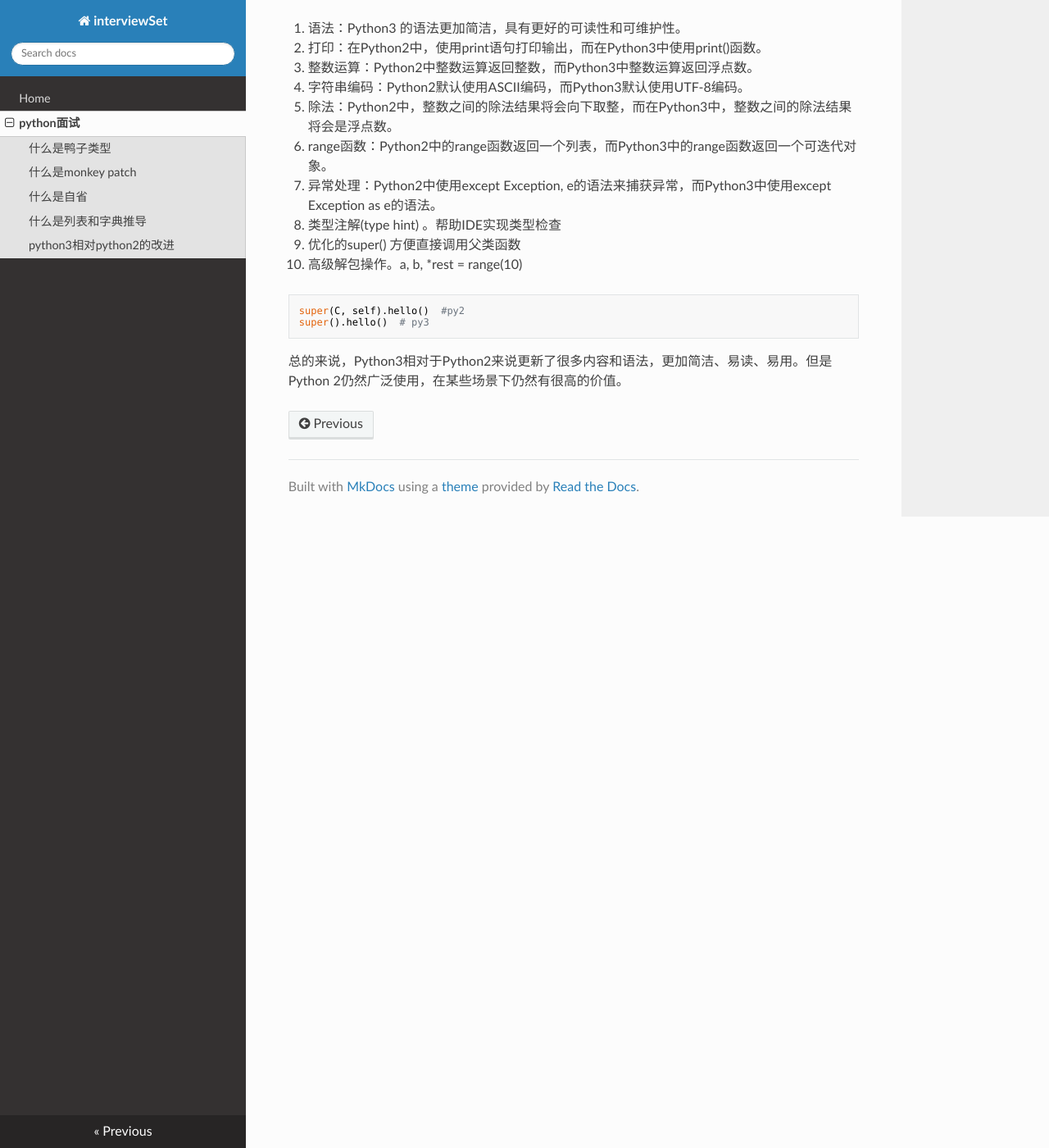
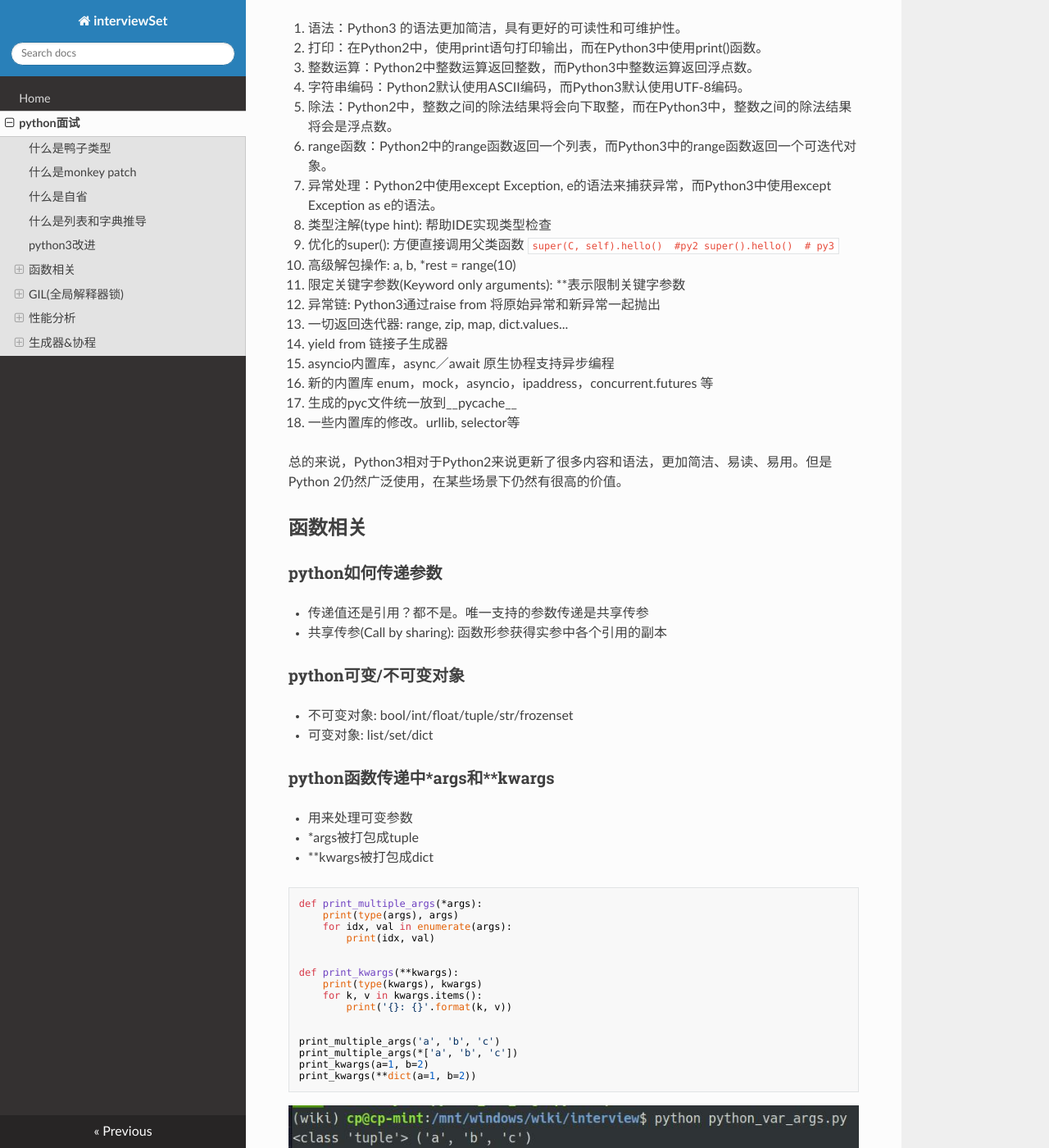
Before and after one commit to cpmango/interview, an MkDocs documentation site: the page built from docs/python面试.md, in a window 1280 px wide and 1400 px high, scrolled down 2976 px. Shown: the whole window at 82% size. Built offline with MkDocs 1.6.1, drawn with Linux system fonts in a browser that asks for light colours; nearby versions of some CDN libraries; some of the changed text lies outside the part shown.

Commit message:
更新python面试题库

````diff
--- a/docs/python面试.md
+++ b/docs/python面试.md
@@ -2,10 +2,10 @@
 
 ## 什么是鸭子类型
 
-** 鸭子类型（Duck Typing）是一种动态类型的编程概念，指使用一个对象的实际属性和方法来判断其类型，而不是依赖于明确的类型定义。这种概念可以让程序更加灵活，因为它允许不同类型的对象通过共享相同的属性和方法而完成相同的操作。鸭子类型的名字来自于“走起来像鸭子、叫起来像鸭子”的说法，即如果一个对象看起来像一只鸭子，走起路来也像鸭子，那么它就应该被视为一只鸭子。 **
+** 鸭子类型(Duck Typing)是一种动态类型的编程概念，指使用一个对象的实际属性和方法来判断其类型，而不是依赖于明确的类型定义。这种概念可以让程序更加灵活，因为它允许不同类型的对象通过共享相同的属性和方法而完成相同的操作。鸭子类型的名字来自于“走起来像鸭子、叫起来像鸭子”的说法，即如果一个对象看起来像一只鸭子，走起路来也像鸭子，那么它就应该被视为一只鸭子。 **
 
-- 关注点在对象的行为，而不是类型（duck typing）
-- 比如 file，StringIO，socket 对象都支持read／write方法（file like object)
+- 关注点在对象的行为，而不是类型(duck typing)
+- 比如 file，StringIO，socket 对象都支持read／write方法(file like object)
 - 再比如定义了＿iter＿魔术方法的对象可以用for迭代
 
 ```python
@@ -79,7 +79,7 @@ function_to_patch = new_function
 
 - Python自省是指Python解释器在运行时能够查询对象的各种信息，包括类型、属性、方法、模块、函数等等。Python自省使得开发者可以动态地检查代码并用这些信息进行调试和优化
 
-- Python自省的一些常用函数和方法包括：type()，dir()，vars()，help()，getattr()，setattr()，hasattr(), id(), isinstance()等等。这些函数和方法可以用来查询对象的各种信息，比如对象的类型、对象的属性和方法、模块的变量和函数等等。同时，Python还有一些特殊方法（比如__class__、__dict__、__dir__等等）可以用于自省
+- Python自省的一些常用函数和方法包括：type()，dir()，vars()，help()，getattr()，setattr()，hasattr(), id(), isinstance()等等。这些函数和方法可以用来查询对象的各种信息，比如对象的类型、对象的属性和方法、模块的变量和函数等等。同时，Python还有一些特殊方法(比如__class__、__dict__、__dir__等等)可以用于自省
 
 - Inspect 模块提供了更多获取对象信息的函数
 
@@ -135,7 +135,7 @@ print(d)
 ```
 
 
-## python3相对python2的改进
+## python3改进
 
 1. 语法：Python3 的语法更加简洁，具有更好的可读性和可维护性。
 
@@ -151,14 +151,146 @@ print(d)
 
 7. 异常处理：Python2中使用except Exception, e的语法来捕获异常，而Python3中使用except Exception as e的语法。
 
-8. 类型注解(type hint) 。帮助IDE实现类型检查
+8. 类型注解(type hint): 帮助IDE实现类型检查
 
-9. 优化的super() 方便直接调用父类函数
+9. 优化的super(): 方便直接调用父类函数
+`super(C, self).hello()  #py2 super().hello()  # py3`
 
-10. 高级解包操作。a, b, *rest = range(10)
-```python
-super(C, self).hello()  #py2
-super().hello()  # py3
-```
+10. 高级解包操作: a, b, *rest = range(10)
+
+11. 限定关键字参数(Keyword only arguments): **表示限制关键字参数
+
+12. 异常链: Python3通过raise from 将原始异常和新异常一起抛出
+
+13. 一切返回迭代器: range, zip, map, dict.values...
+
+14. yield from 链接子生成器
+
+15. asyncio内置库，async／await 原生协程支持异步编程
+
+16. 新的内置库 enum，mock，asyncio，ipaddress，concurrent.futures 等
+
+17. 生成的pyc文件统一放到__pycache__
+
+18. 一些内置库的修改。urllib, selector等
 
 总的来说，Python3相对于Python2来说更新了很多内容和语法，更加简洁、易读、易用。但是Python 2仍然广泛使用，在某些场景下仍然有很高的价值。
+
+
+## 函数相关
+### python如何传递参数
+
+- 传递值还是引用？都不是。唯一支持的参数传递是共享传参
+- 共享传参(Call by sharing): 函数形参获得实参中各个引用的副本
+
+
+### python可变/不可变对象
+
+- 不可变对象: bool/int/float/tuple/str/frozenset
+- 可变对象: list/set/dict
+
+
+### python函数传递中*args和**kwargs
+
+- 用来处理可变参数
+- *args被打包成tuple
+- **kwargs被打包成dict
+
+```python
+def print_multiple_args(*args):
+    print(type(args), args)
+    for idx, val in enumerate(args):
+        print(idx, val)
+
+
+def print_kwargs(**kwargs):
+    print(type(kwargs), kwargs)
+    for k, v in kwargs.items():
+        print('{}: {}'.format(k, v))
+
+
+print_multiple_args('a', 'b', 'c')
+print_multiple_args(*['a', 'b', 'c'])
+print_kwargs(a=1, b=2)
+print_kwargs(**dict(a=1, b=2))
+```
+![](img/2023-04-02_17-26.jpg)
+
+
+## GIL(全局解释器锁)
+### 什么是Cpython GIL
+
+- GIL: Global Interpreter Lock
+- Cpython解释器的内存管理并不是线程安全的
+- 保护多线程情况下对Python对象的访问，Cpython使用简单的锁机制避免多个线程同时执行字节码
+
+
+### GIL的影响
+
+**限制了程序的多核执行**
+
+- 同一时间只能有一个线程执行字节码
+- CPU密集程序难以利用多核优势
+- IO期间会释放GIL,对IO密集程序影响不大
+
+
+### 如何规避GIL影响
+
+**区分CPU和IO密集程序**
+
+- CPU密集: 多进程 + 进程池
+- IO密集: 多线程/协程
+- cython扩展
+
+
+### GIL的实现
+
+![](img/2023-04-02_17-45.jpg)
+
+### 为什么有了GIL还要关注线程安全
+
+**Python中什么操作才是原子的？一步到位执行完**
+
+- 一个操作如果是一个字节码指令可以完成就是原子的
+- 原子的是可以保证线程安全的，因为同一时刻只能有一个线程执行同一个字节码
+- 使用dis操作来分析字节码
+
+
+## 性能分析
+
+### 分析工具
+
+- 内置的profile/cprofile工具分析
+- web应用: 使用pyflame(uber开源)的火焰图工具
+
+### 服务端性能优化措施
+
+**web应用一般语言不会成为瓶颈**
+
+- 数据结构与算法优化
+- 数据库层: 索引优化，消除慢查询，批量操作减少IO，NoSQL
+- 网络IO: 批量操作/pipeline操作减少IO
+- 缓存: 使用内存数据库 redis/memcache
+- 异步: asyncio, celery
+- 并发: gevent/多线程
+
+
+## 生成器&协程
+
+### 生成器(generator)
+
+- 生成器就是可以生成值的函数
+- 当一个函数里有了yield关键字就成了生成器
+- 生成器可以挂起执行并且保持当前执行的状态
+
+```python
+def simple_gen():
+    yield "hello"
+    yield "world"
+
+
+gen = simple_gen()
+print(type(gen))  # 'generator' object
+print(next(gen))  # 'hello'
+print(next(gen))  # 'world'
+```
````
Also changed, not shown: docs/img/2023-04-02_17-26.jpg (added), docs/img/2023-04-02_17-45.jpg (added).
